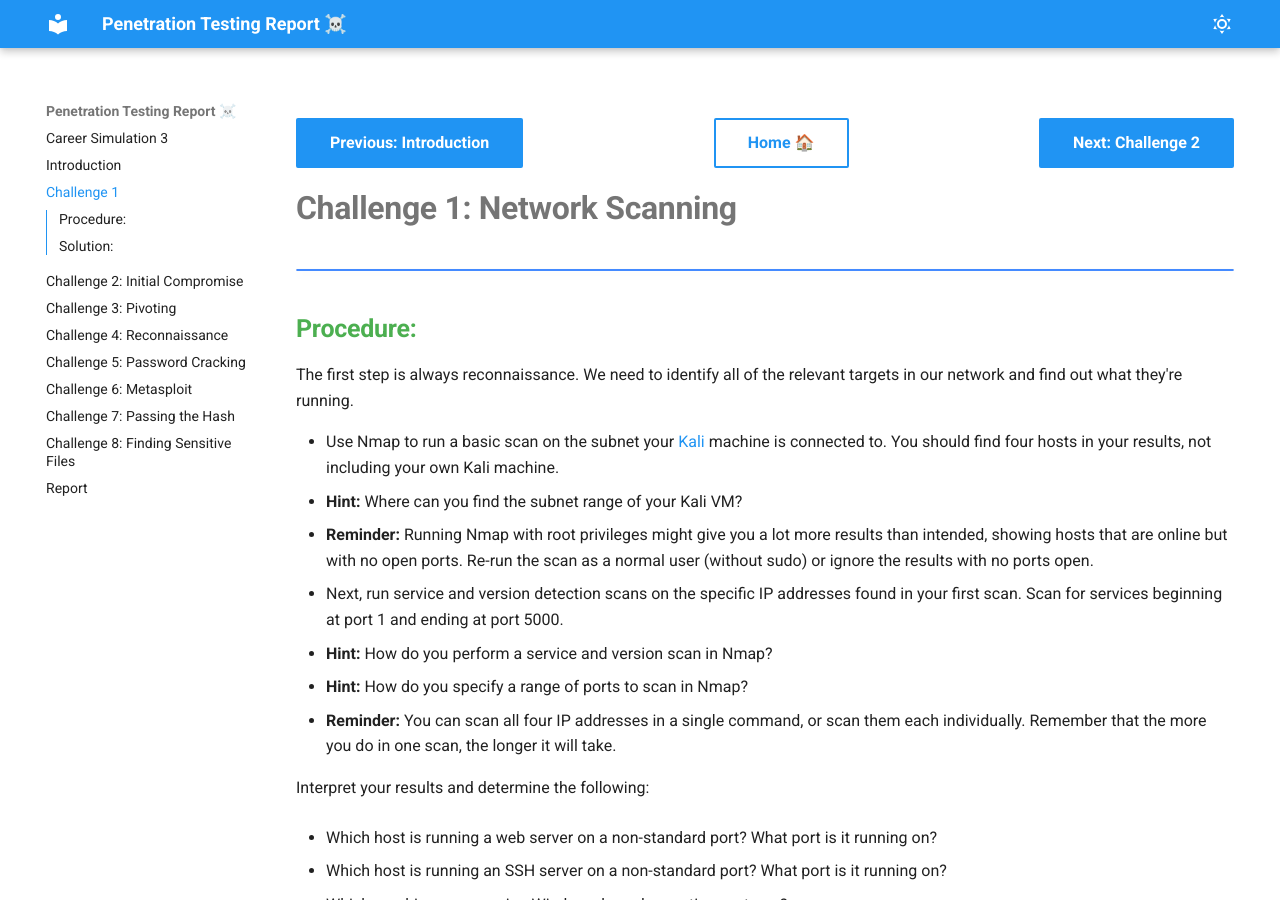
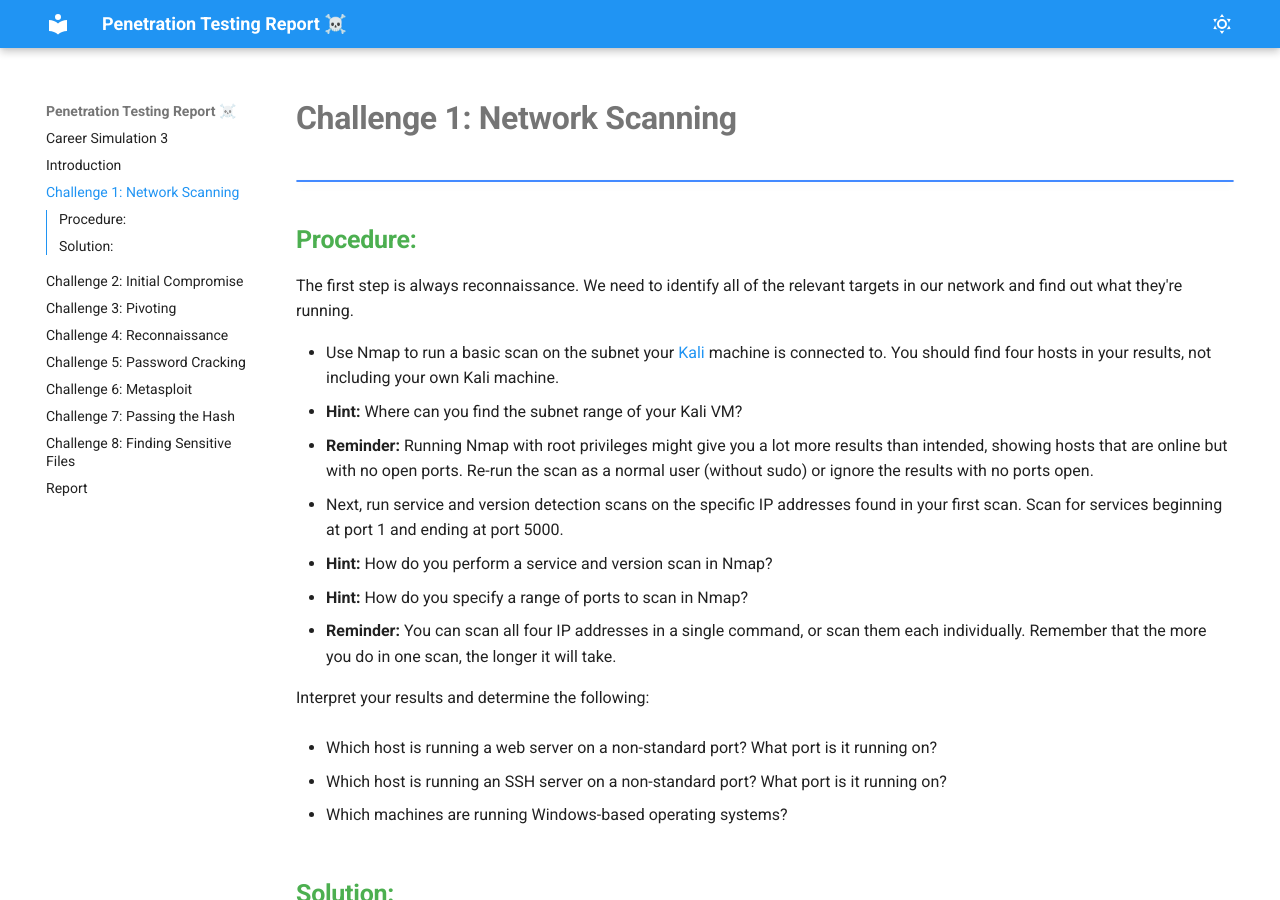
Before and after one commit to hcoco1/Career-Simulation-3, an MkDocs documentation site: the page built from docs/challenge_1.md, in a window 1280 px wide and 900 px high. Built offline with MkDocs 1.6.1 and Material for MkDocs 9.7.7, drawn with Linux system fonts in a browser that asks for light colours.

Commit message:
yml updated

````diff
--- a/docs/challenge_1.md
+++ b/docs/challenge_1.md
@@ -1,11 +1,5 @@
+# **Challenge 1: Network Scanning**
 
-<div class="button-container" markdown="1">
-<a href="/Career-Simulation-3/2-instructions/" class="md-button md-button--primary">Previous: Introduction</a>
-<a href="/Career-Simulation-3/" class="md-button md-button--secondary">Home 🏠</a>
-<a href="/Career-Simulation-3/challenge_2/" class="md-button md-button--primary">Next: Challenge 2</a>
-</div>
-
-# **Challenge 1: Network Scanning**
 !!! note ""
 
 ## **Procedure:**
@@ -32,7 +26,7 @@ Interpret your results and determine the following:
 
 - Run a basic scan to check the subnet:
 
-```python linenums="1"
+```python linenums="1" hl_lines="11"
 
 ┌──(kali㉿kali)-[~]
 └─$ ip addr
````
Also changed, not shown: docs/index.md (+1 -1 lines).
